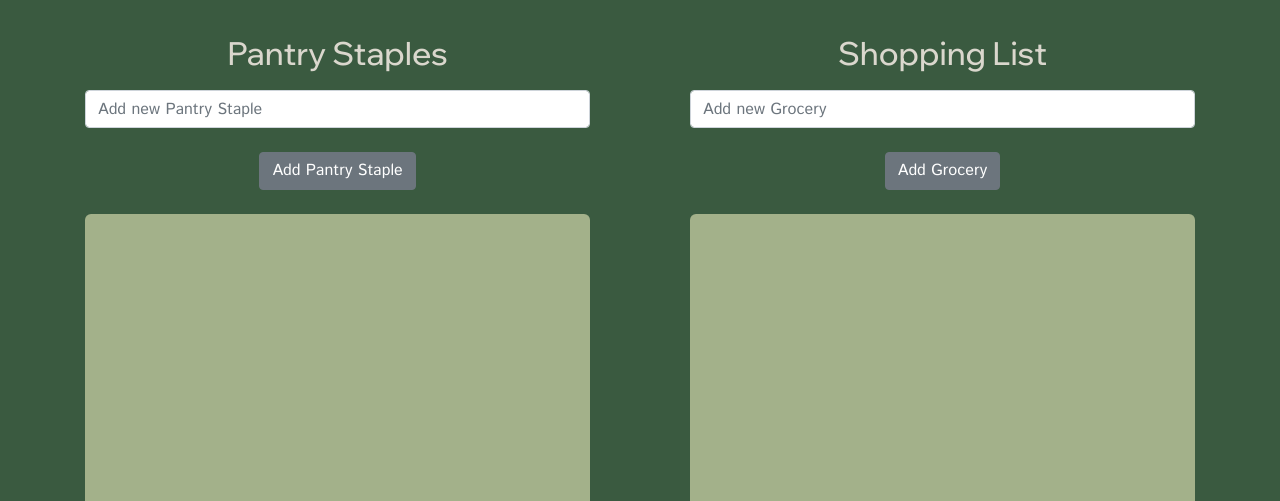
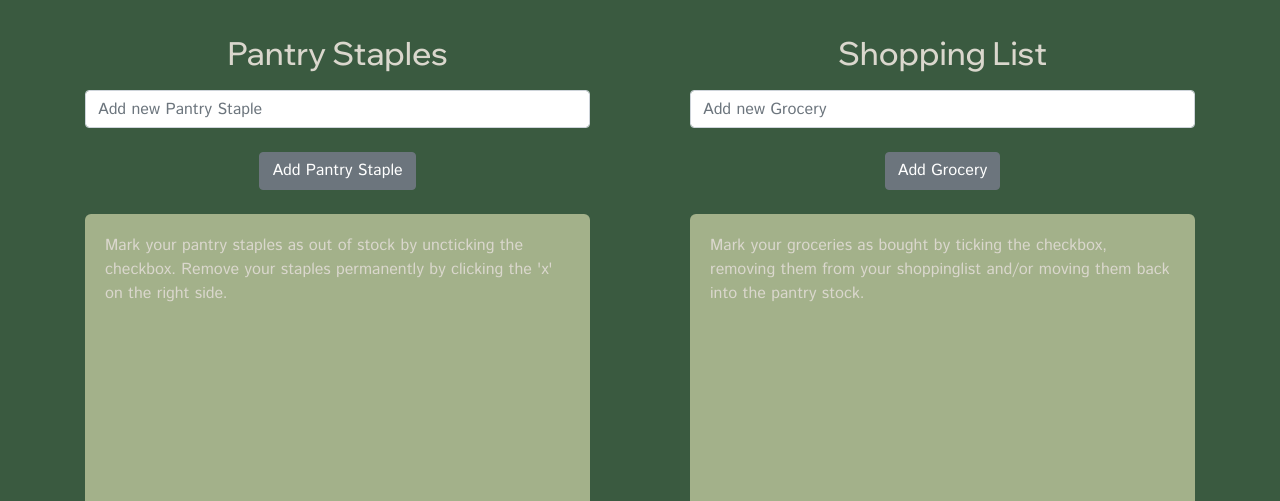
Before and after one commit to asarafoglou-ptns/Noordervliet-ShoppingList, a Python web app: template shoplist_app/templates/shoppinglist.html in a window 1280 px wide. Shown: the part 56-557 px from the top of the page. Run offline with Jinja, Linux system fonts and the light colour scheme; the template is opened without the code that fills it, so the values that code supplies are empty; some libraries are stand-ins or nearby versions.

Commit message:
Update shoppinglist.html
Added instuctional paragraphs

```diff
--- a/shoplist_app/templates/shoppinglist.html
+++ b/shoplist_app/templates/shoppinglist.html
@@ -40,6 +40,7 @@ href="{{ url_for('static', filename='shoppinglist.css') }}"
               </label>
                 {% endfor %}
               </ul>
+             <p>Mark your pantry staples as out of stock by uncticking the checkbox. Remove your staples permanently by clicking the 'x' on the right side.</p>
         </div>
     </div>
 
@@ -70,6 +71,7 @@ href="{{ url_for('static', filename='shoppinglist.css') }}"
                 </label>
                 {% endfor %}
               </ul>
+            <p>Mark your groceries as bought by ticking the checkbox, removing them from your shoppinglist and/or moving them back into the pantry stock.</p>
         </div>
     </div>
 </div>
```
